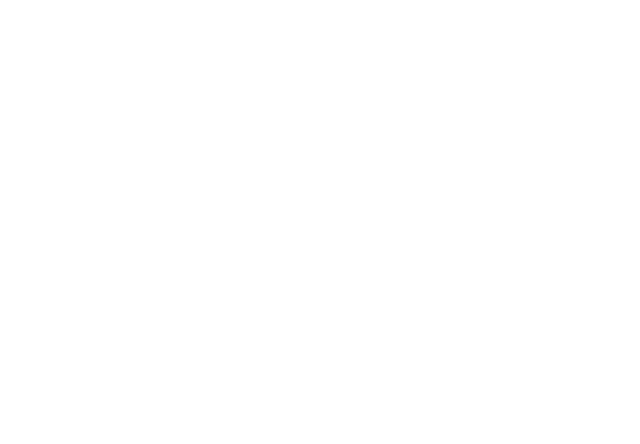
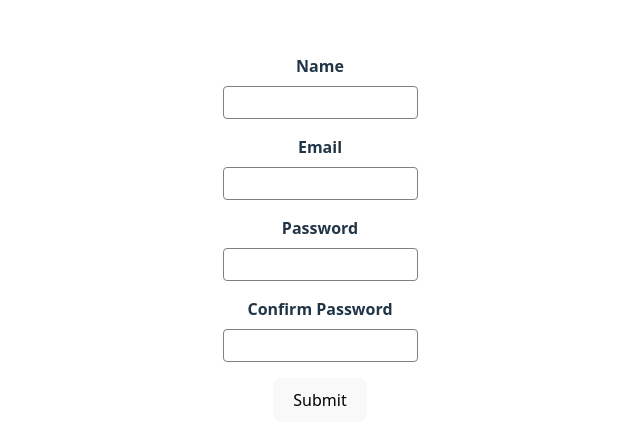
Before and after one commit to dovinhoyos/React-Desde-0-Avanzado, a React (Vite) app: page / in a window 1280 px wide. Shown: the part 162-606 px from the top of the page, without its empty margins (320-960 px from the left). Built offline with nearby package versions, Linux system fonts and the light colour scheme.

Commit message:
feat: add CustomForm component with schema validation

```diff
--- a/src/App.tsx
+++ b/src/App.tsx
@@ -1,7 +1,12 @@
 import "./App.css";
+import CustomForm from "./components/CustomForm/CustomForm";
 
 function App() {
-  return <></>;
+  return (
+    <>
+      <CustomForm />
+    </>
+  );
 }
 
 export default App;
--- a/src/components/CustomForm/CustomForm.tsx
+++ b/src/components/CustomForm/CustomForm.tsx
@@ -1,28 +1,7 @@
 import { zodResolver } from "@hookform/resolvers/zod";
 import { SubmitHandler, useForm } from "react-hook-form";
-import { z } from "zod";
 import InputForm from "./components/CustomInput";
-
-const schema = z
-  .object({
-    name: z.string().min(1, "El nombre es obligatorio"),
-    email: z
-      .string()
-      .email("Correo inválido")
-      .min(1, "El correo es obligatorio"),
-    password: z
-      .string()
-      .min(6, "La contraseña debe de tener al menos 6 caracteres"),
-    confirmPassword: z
-      .string()
-      .min(6, "La confirmación debe tener al menos 6 caracteres"),
-  })
-  .refine((data) => data.password === data.confirmPassword, {
-    message: "Las contraseñas son inválidas",
-    path: ["confirmPassword"],
-  });
-
-type FormValues = z.infer<typeof schema>;
+import { FormValues, schema } from "./schemas";
 
 const CustomForm = () => {
   const {
@@ -67,6 +46,7 @@
         type="password"
         error={errors.confirmPassword}
       />
+      <button type="submit">Submit</button>
     </form>
   );
 };
--- a/src/components/CustomForm/components/CustomInput.tsx
+++ b/src/components/CustomForm/components/CustomInput.tsx
@@ -1,8 +1,10 @@
 import { Control, Controller, FieldError } from "react-hook-form";
+import "./CustomInput.css";
+import { FormValues } from "../schemas";
 
 interface Props {
-  name: string;
-  control: Control<any>;
+  name: keyof FormValues;
+  control: Control<FormValues>;
   label: string;
   type?: string;
   error?: FieldError;
--- /dev/null
+++ b/src/components/CustomForm/schemas/form.schema.ts
@@ -0,0 +1,22 @@
+import z from "zod";
+
+export const schema = z
+  .object({
+    name: z.string().min(1, "El nombre es obligatorio"),
+    email: z
+      .string()
+      .email("Correo inválido")
+      .min(1, "El correo es obligatorio"),
+    password: z
+      .string()
+      .min(6, "La contraseña debe de tener al menos 6 caracteres"),
+    confirmPassword: z
+      .string()
+      .min(6, "La confirmación debe tener al menos 6 caracteres"),
+  })
+  .refine((data) => data.password === data.confirmPassword, {
+    message: "Las contraseñas son diferentes",
+    path: ["confirmPassword"],
+  });
+
+export type FormValues = z.infer<typeof schema>;
--- /dev/null
+++ b/src/components/CustomForm/schemas/index.ts
@@ -0,0 +1 @@
+export * from "./form.schema";
```
